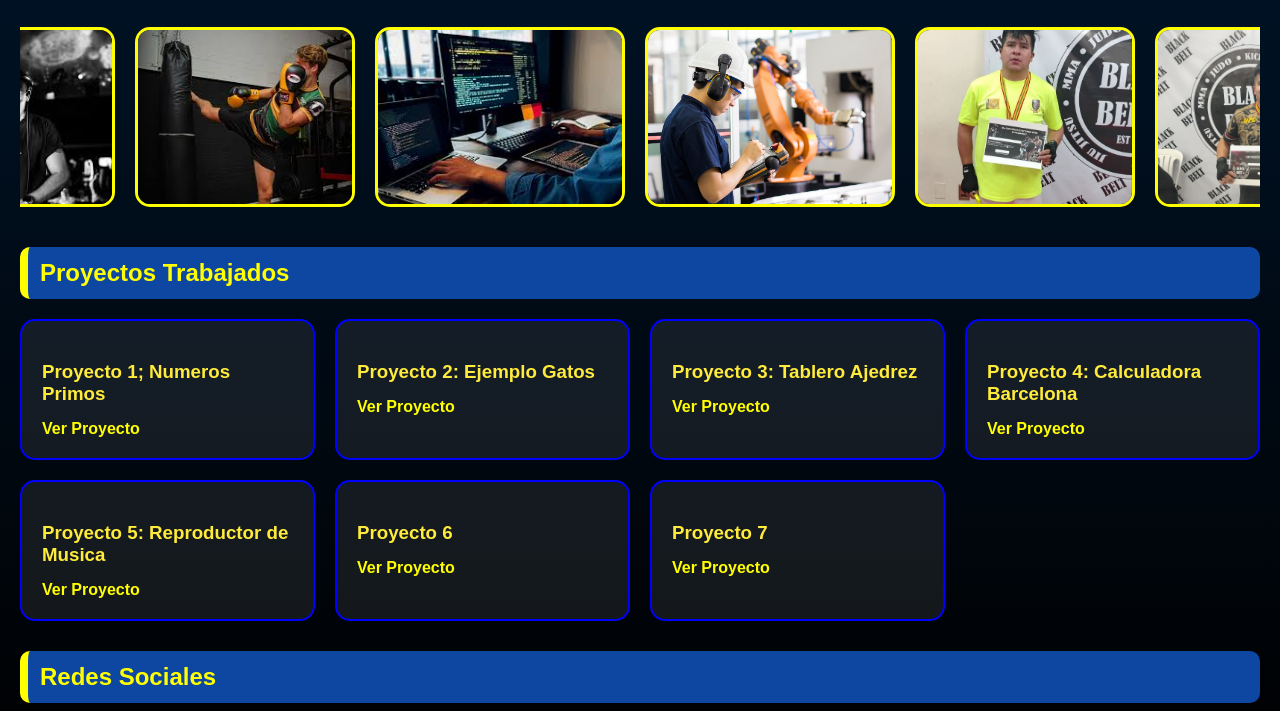
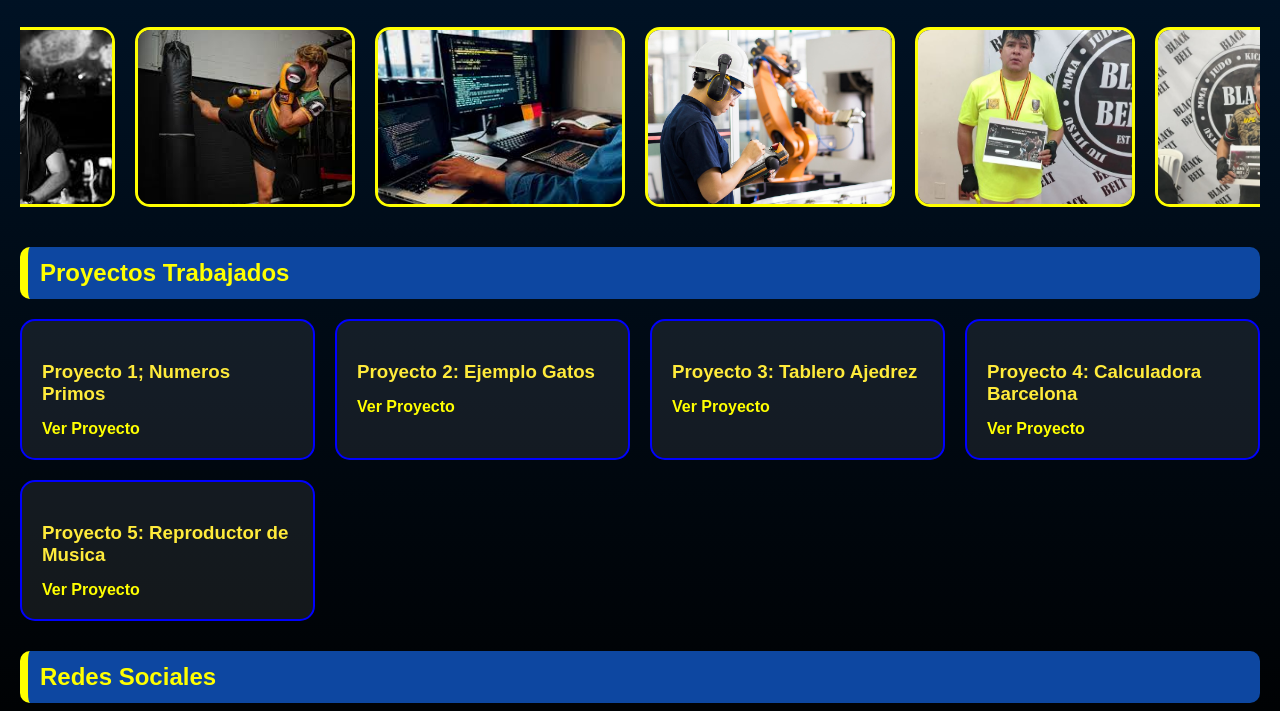
Before and after one commit to Bryam-Cespedes/MiPresentacion, a plain HTML site: page index.html in a window 1280 px wide. Shown: the part 1993-2704 px from the top of the page. Drawn offline with Linux system fonts and the light colour scheme.

Commit message:
Add files via upload

```diff
--- a/index.html
+++ b/index.html
@@ -397,20 +397,6 @@
             </a>
         </div>
 
-        <div class="proyecto">
-            <h3>Proyecto 6</h3>
-            <a href="proyecto6.html" target="_blank">
-                Ver Proyecto
-            </a>
-        </div>
-
-        <div class="proyecto">
-            <h3>Proyecto 7</h3>
-            <a href="proyecto7.html" target="_blank">
-                Ver Proyecto
-            </a>
-        </div>
-
     </div>
 
     <!-- REDES SOCIALES -->
```
